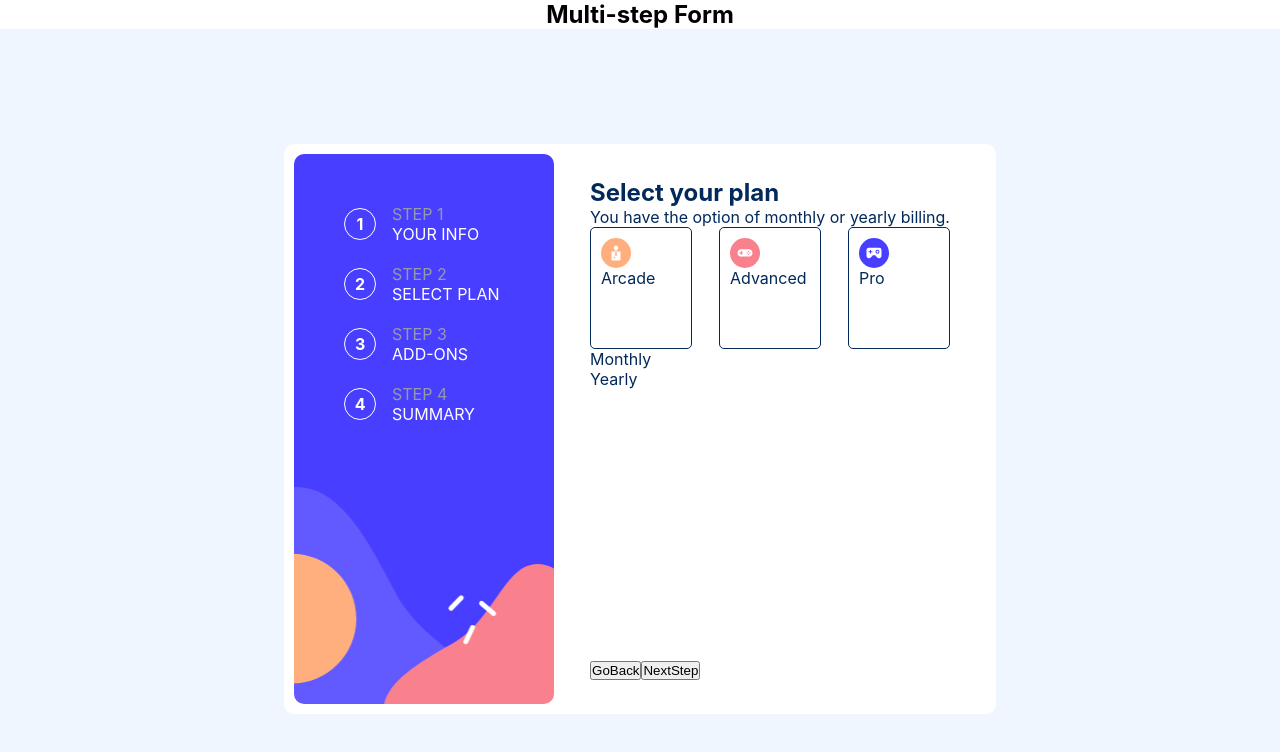
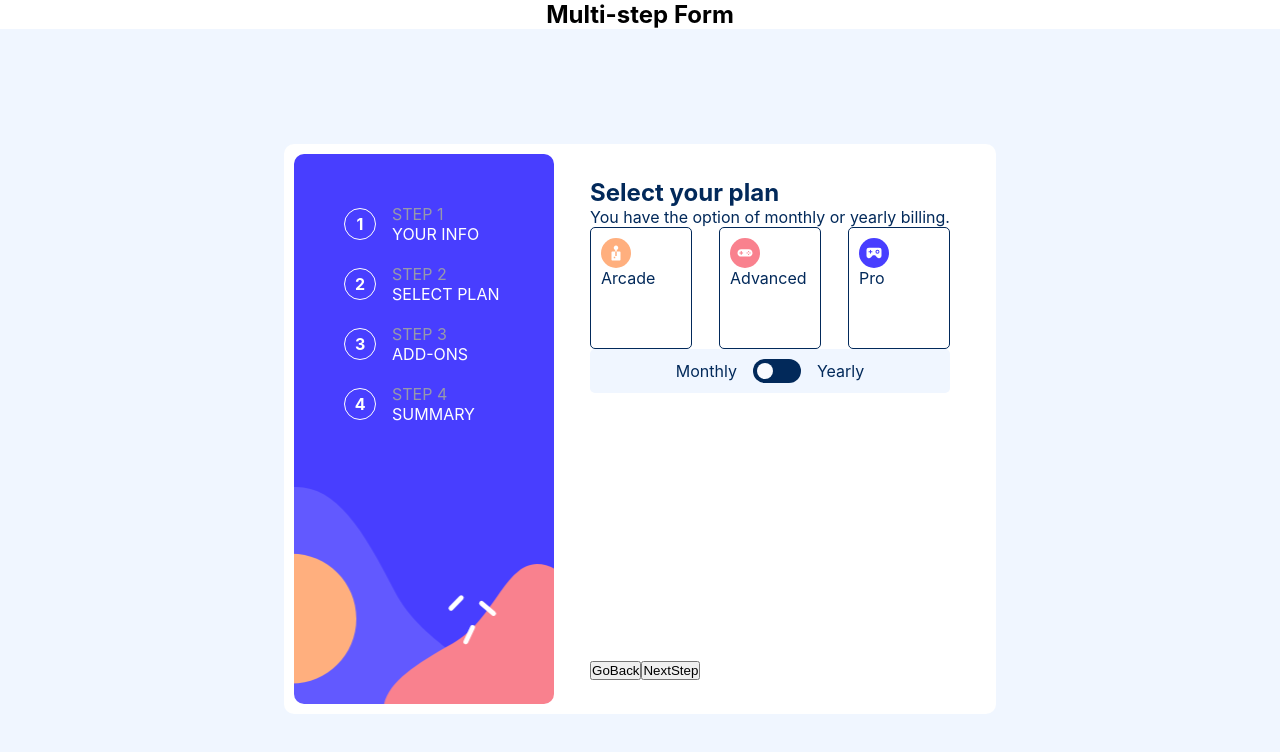
Before and after one commit to Ozgur2096/frontend-mentor-challenge2-react, a React (Create React App) app: page / in a window 1280 px wide. Both pictures are taken after a click on the button "NextStep". Shown: the top 752 px of the page. Built offline with nearby package versions, Linux system fonts and the light colour scheme; the HTML template or start-up script is replaced by a standard one.

Commit message:
toggleMonthlyYearly button added

```diff
--- a/src/App.css
+++ b/src/App.css
@@ -120,6 +120,34 @@ body {
   width: 30px;
   background: url(../assets/images/icon-pro.svg) no-repeat center center/cover;
 }
+.select-plan-toggle {
+  padding: 10px;
+  border-radius: 5px;
+  display: flex;
+  align-items: center;
+  justify-content: center;
+  column-gap: 1rem;
+  background-color: var(--magnolia);
+}
+.select-plan-toggle-button-container {
+  cursor: pointer;
+  width: 40px;
+  height: 24px;
+  border-radius: 15px;
+  background-color: var(--marine-blue);
+  display: flex;
+  align-items: center;
+  padding: 0 4px;
+}
+.select-plan-toggle-button {
+  width: 16px;
+  height: 16px;
+  border-radius: 50%;
+  background-color: var(--alabaster);
+}
+.isYearly {
+  justify-content: right;
+}
 /* Thank you page */
 .thank-you-container {
   height: 100%;
--- a/src/components/MainContentElements/SelectPlan.tsx
+++ b/src/components/MainContentElements/SelectPlan.tsx
@@ -3,9 +3,13 @@ import { GlobalContext } from '../../globalContext/GlobalContext';
 import { arcade, advanced, pro } from '../../constants';
 
 export const SelectPlan = () => {
-  const { setPlan } = useContext(GlobalContext);
+  const { setPlan, plan } = useContext(GlobalContext);
 
-  // const handleClickPlan = () => {};
+  const toggleMonthlyYearly = () => {
+    setPlan(prevPlan => {
+      return { ...prevPlan, isChosenMonthly: !prevPlan.isChosenMonthly };
+    });
+  };
   return (
     <main className='main-content-container'>
       <h2>Select your plan</h2>
@@ -42,7 +46,16 @@ export const SelectPlan = () => {
         </div>
         <div className='select-plan-toggle'>
           <p>Monthly</p>
-          <div className='select-plan-toggle-button'></div>
+          <div
+            className={`select-plan-toggle-button-container ${
+              !plan.isChosenMonthly && 'isYearly'
+            }`}
+            onClick={() => {
+              toggleMonthlyYearly();
+            }}
+          >
+            <div className='select-plan-toggle-button'></div>
+          </div>
           <p>Yearly</p>
         </div>
       </div>
```
